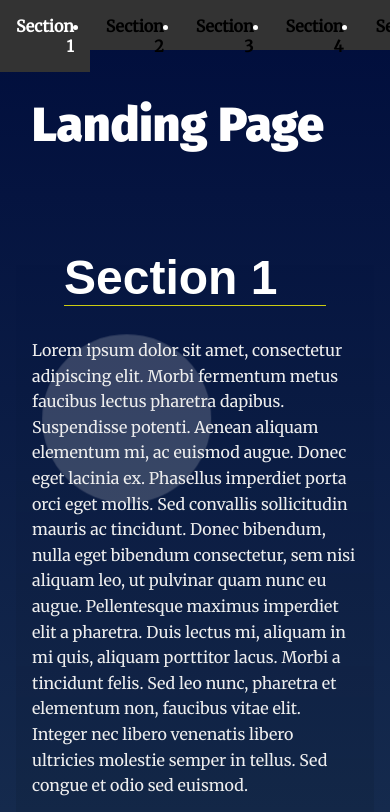
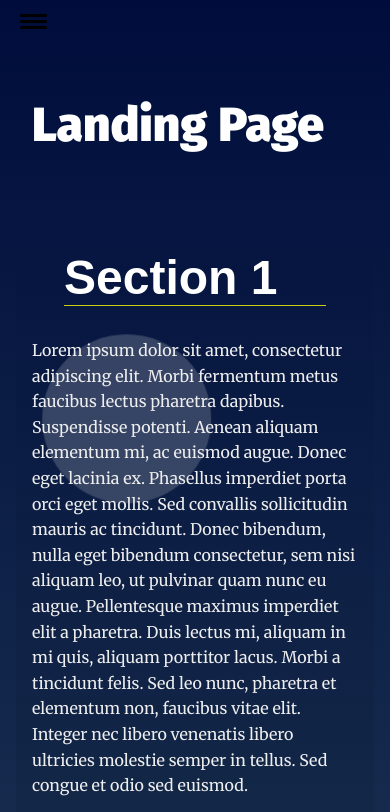
Before and after one commit to Yomna-Raouf/udacity-nanoDegree-landing-page-project, a plain HTML site: page index.html in a window 390 px wide. Shown: the top 812 px of the page. Drawn offline with Linux system fonts and the light colour scheme.

Commit message:
responsive navbar

```diff
--- a/css/styles.css
+++ b/css/styles.css
@@ -73,6 +73,10 @@ section {
 
 /* Navigation Styles*/
 
+.nav-toggle {
+    display: none;
+}
+
 .navbar__menu {
     height: 50px;
 }
@@ -111,6 +115,75 @@ section {
 
 .navbar__menu .scrolled {
     transform: translate3d(0, -50px, 0);
+}
+
+@media screen and (max-width: 700px) {
+    .navbar__menu ul {
+        display: flex;
+        flex-direction: column;
+    }
+    .page__header,
+    .navbar__menu,
+    #navbar__list {
+        height: auto!important;
+    }
+    .nav-toggle {
+        display: block;
+        padding: .5em;
+        background: transparent;
+        border: 0;
+        cursor: pointer;
+        position: absolute;
+        left: 1em;
+        top: 1em;
+        z-index: 1000;
+    }
+    .page__header .navbar__menu.toggled {
+        transform: translateX(0);
+        display: block;
+    }
+    .nav-open .nav-toggle {
+        position: fixed;
+    }
+    .nav-open .burger {
+        transform: rotate(.625turn);
+    }
+    .nav-open .burger::before {
+        transform: rotate(90deg) translateX(-6px);
+    }
+    .nav-open .burger::after {
+        opacity: 0;
+    }
+    .burger {
+        display: block;
+        position: relative;
+    }
+    .burger,
+    .burger::before,
+    .burger::after {
+        background: #000;
+        width: 2em;
+        height: 3px;
+        border-radius: 1em;
+        transition: transform 250ms ease-in-out;
+    }
+    .burger::before,
+    .burger::after {
+        content: '';
+        position: absolute;
+        left: 0;
+        right: 0;
+    }
+    .burger::before {
+        top: 6px;
+    }
+    .burger::after {
+        bottom: 6px;
+    }
+    .navbar__menu {
+        display: none;
+        transition: all 0.3s;
+    }
 }
 
 
--- a/index.html
+++ b/index.html
@@ -16,6 +16,9 @@
 <body>
     <!-- HTML Follows BEM naming conventions IDs are only used for sections to connect menu achors to sections -->
     <header class="page__header">
+        <button class="nav-toggle" aria-label="toggle navigation">
+        <span class="burger"></span>
+      </button>
         <nav class="navbar__menu">
             <!-- Navigation starts as empty UL that will be populated with JS -->
             <ul id="navbar__list"></ul>
--- a/js/app.js
+++ b/js/app.js
@@ -22,12 +22,15 @@ const navBar = document.querySelector(".page__header");
 const sections = document.querySelectorAll("section");
 const navList = document.querySelector("#navbar__list");
 const collapsibles = document.querySelectorAll(".collapsible");
+const navToggle = document.querySelector(".nav-toggle");
 
 /**
  * End Global Variables
  * Start Helper Functions
  *
  */
+
+
 
 // Intersection Observer API
 const setObserverForSections = (sections) => {
@@ -111,7 +114,7 @@ const ScrollToAnchor = () => {
       // Smoothly scrolling to the section associated with the clicked navigation item
       document
         .getElementById(linkParentElement.dataset.link)
-        .scrollIntoView({ block: "end", behavior: "smooth" });
+        .scrollIntoView({ block: "center", behavior: "smooth" });
     });
   });
 };
@@ -127,8 +130,11 @@ const hideNavBar = (navBar) => {
     if (isScrolling || window.scrollY === 0) {
       isScrolling = false;
       navBar.style.top = "0";
+       navToggle.style.display = "block";
     } else {
-      navBar.style.top = "-52px";
+      navBar.style.top = `${-sections.length * 52}px`;
+      navToggle.style.display = "none";
+
     }
   }, 250);
 };
@@ -150,6 +156,17 @@ const collapseSection = (collapsibles) => {
   });
 };
 
+const collapseNavBar = (navToggle) => {
+  navToggle.addEventListener("click", () => {
+    navBar.classList.toggle("nav-open");
+    document.querySelector(".navbar__menu").classList.toggle("toggled");
+  });
+};
+
+
+
+
+
 /**
  * End Main Functions
  * Begin Events
@@ -170,3 +187,6 @@ hideNavBar(navBar);
 
 // collapse sections on clicking their headings
 collapseSection(collapsibles);
+
+// collapse nav bar on small screens
+collapseNavBar(navToggle);
```
